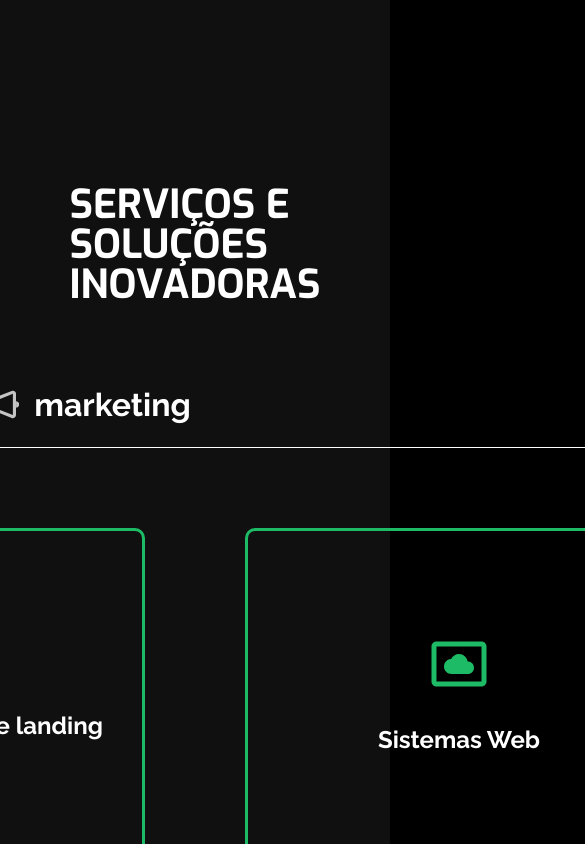
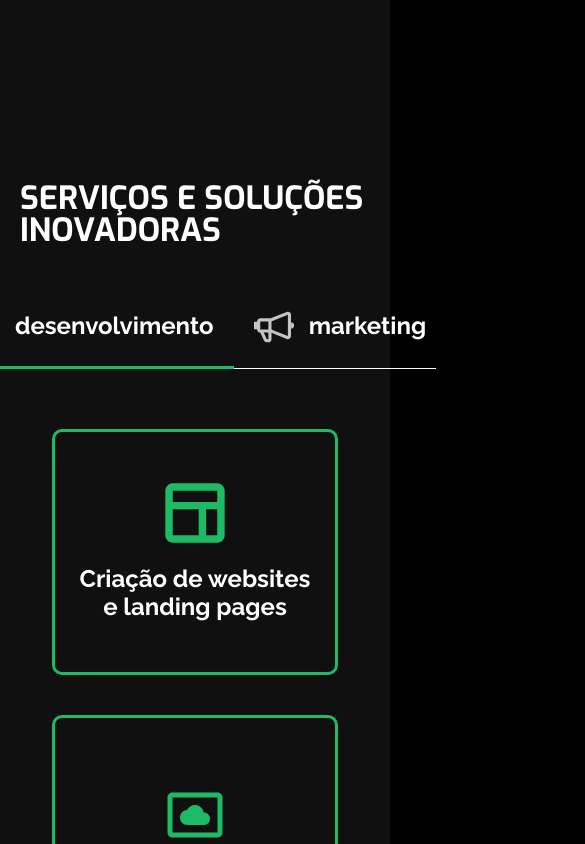
Before and after one commit to byte-serido/website-byteserido, a Vue app in the folder byteserido/: page / in a window 390 px wide. Shown: the part 2400-3244 px from the top of the page, 585 px wide, since content can reach past the window. Built offline with nearby package versions, Linux system fonts and the light colour scheme.

Commit message:
feat: Responsividade da page serviçõs #13

```diff
--- a/byteserido/src/components/MyService.vue
+++ b/byteserido/src/components/MyService.vue
@@ -56,4 +56,43 @@ export default {
         border-radius: 10px;
         justify-content: center;
     }
+
+    /* @media */
+    @media (max-width:1200px){
+
+        .services{
+            display: flex;
+            gap: 50px;
+            align-items: center;
+            color: #FFFFFF;
+        }
+        .landing-page{
+            height: 200px;
+            width: 240px;
+            font-size: 1.5rem;
+            font-weight: 700;
+            padding: 20px;
+            gap: 22px;
+        }
+
+        .system-web{
+            height: 200px;
+            width: 240px;
+            font-size: 1.5rem;
+            font-weight: 700;
+            padding: 20px;
+            gap: 22px;
+        }
+    }
+
+    @media (max-width:700px){
+        .services{
+            display: flex;
+            flex-direction: column;
+            gap: 40px;
+            align-items: center;
+            color: #FFFFFF;
+        }
+    }
+
 </style>
--- a/byteserido/src/components/MySolution.vue
+++ b/byteserido/src/components/MySolution.vue
@@ -57,4 +57,43 @@ export default {
         text-align: center;
         justify-content: center;
     }
+
+    /* @media */
+    @media (max-width:1200px){
+
+        .solutions{
+            display: flex;
+            gap: 50px;
+            align-items: center;
+            color: #FFFFFF;
+        }
+        .consultoria{
+            height: 200px;
+            width: 240px;
+            font-size: 1.5rem;
+            font-weight: 700;
+            padding: 20px;
+            gap: 22px;
+        }
+
+        .midias-sociais{
+            height: 200px;
+            width: 240px;
+            font-size: 1.5rem;
+            font-weight: 700;
+            padding: 20px;
+            gap: 22px;
+        }
+    }
+
+    @media (max-width:700px){
+        .solutions{
+            display: flex;
+            flex-direction: column;
+            gap: 40px;
+            align-items: center;
+            color: #FFFFFF;
+        }
+    }
+
 </style>
--- a/byteserido/src/components/MySolutionsAndServices.vue
+++ b/byteserido/src/components/MySolutionsAndServices.vue
@@ -127,4 +127,47 @@ export default {
     .toogleSolutions{
         border-bottom: 3px solid blue;
     }
+
+    /* @media */
+
+    @media (max-width:1200px){
+        .line{
+            color:#FFFFFF;
+            width: 12rem;
+            background-color: transparent;
+            border-top: none;
+            border-left: none;
+            border-right: none;
+            line-height: 38px;
+            padding-bottom: 19px;
+            border-bottom: 0.5px solid #FFFFFF;
+        }
+    }
+
+    @media (max-width:800px){
+        .line{
+            display: none;
+        }
+    }
+
+    @media (max-width:700px){
+        .sands-container .sands{
+            display: flex;
+            flex-direction: column;
+            align-items:center;
+            padding: 60px 20px 120px 20px;
+            gap: 60px;
+        }
+
+        .sands p {
+            font-family: "Exo", sans-serif;
+            font-weight: 700;
+            font-size: 2rem;
+            color: #FFFFFF;
+        }
+
+        span{
+            font-size: 1.5rem;
+        }
+    }
 </style>
```
